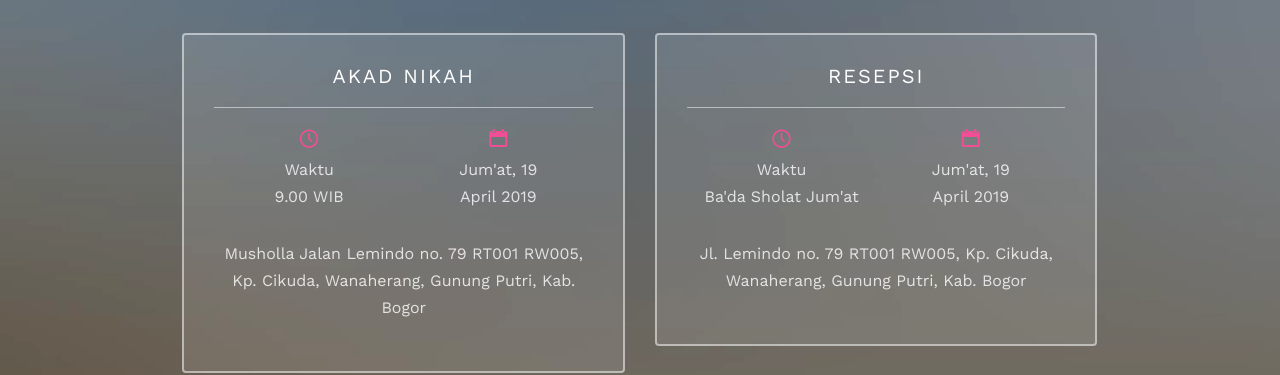
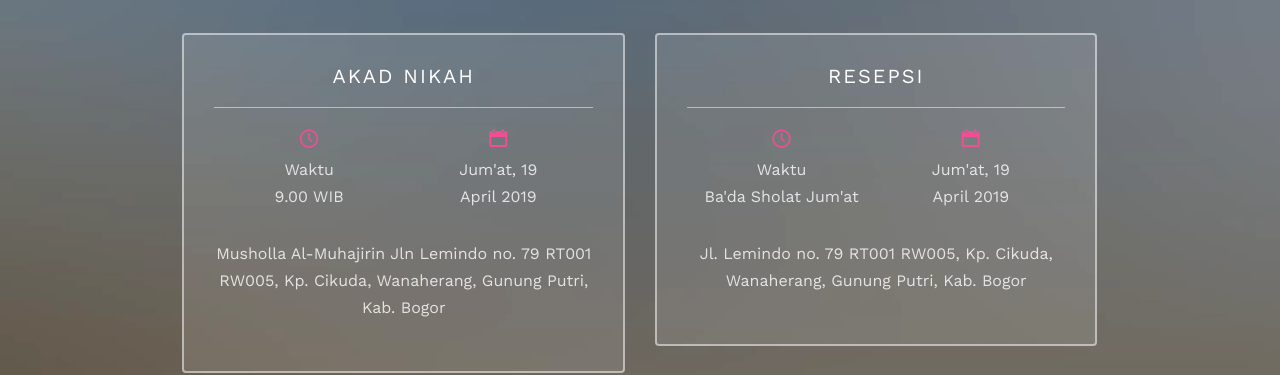
Before and after one commit to fahrifauzan/fahrifauzan.github.io, a plain HTML site: page index.html in a window 1280 px wide. Shown: the part 1856-2231 px from the top of the page. Drawn offline with nearby package versions, Linux system fonts and the light colour scheme; files whose address does not match are found by name.

Commit message:
nama musholla

```diff
--- a/index.html
+++ b/index.html
@@ -171,7 +171,7 @@
 										<span>Jum'at, 19</span>
 										<span>April 2019</span>
 									</div>
-									<p>Musholla Jalan Lemindo no. 79 RT001 RW005, Kp. Cikuda, Wanaherang, Gunung Putri, Kab. Bogor</p>
+									<p>Musholla Al-Muhajirin Jln Lemindo no. 79 RT001 RW005, Kp. Cikuda, Wanaherang, Gunung Putri, Kab. Bogor</p>
 								</div>
 							</div>
 							<div class="col-md-6 col-sm-6 text-center">
```
